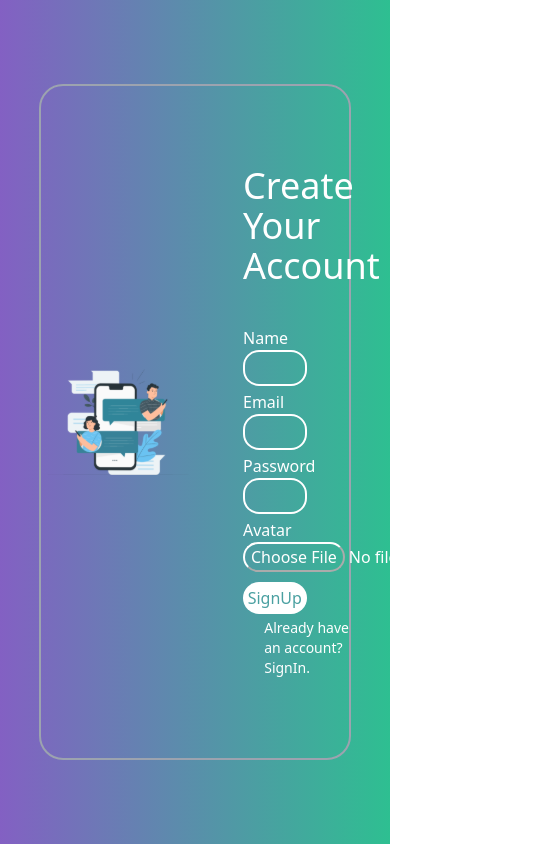
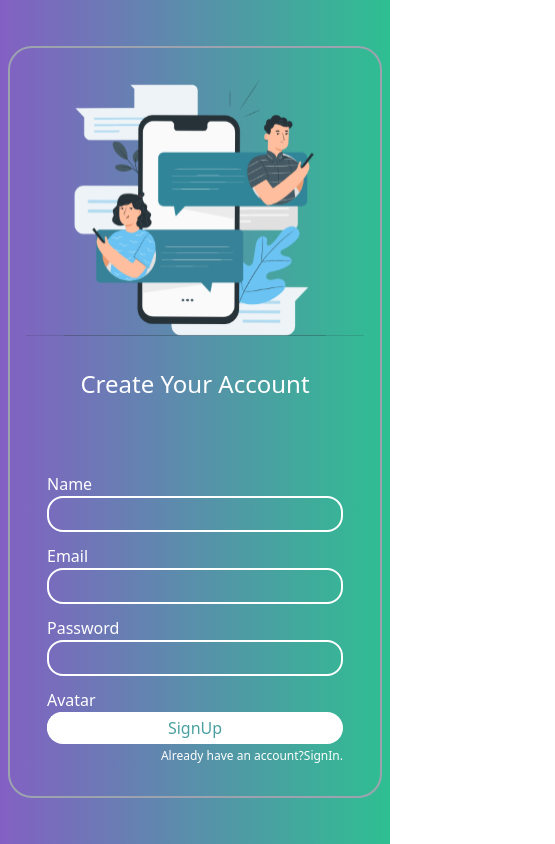
Before and after one commit to kkapil94/chat-app, a React (Vite) app in the folder client/: page /register in a window 390 px wide. Shown: the whole page, 555 px wide, since content can reach past the window. Built offline with nearby package versions, Linux system fonts and the light colour scheme; no server answers.

Commit message:
auth updated

```diff
--- a/client/src/pages/Login.jsx
+++ b/client/src/pages/Login.jsx
@@ -1,7 +1,6 @@
 import React, { useState } from "react";
 import { Link,useNavigate } from "react-router-dom";
 import { toast } from 'react-toastify';
-import 'react-toastify/dist/ReactToastify.css';
 import axios from "axios"
 import { useDispatch } from "react-redux";
 import { clearErrors } from "../actions/chatsActions";
@@ -76,7 +75,7 @@ export default function Login() {
                 </div >
                 <div className="xs:max-md:w-4/5 ">
                 <button type="submit" className="text-[#4aa0a1] h-8 bg-white md:max-lg:w-4/5 xs:max-md:w-full w-3/5 rounded-2xl mb-1">SignIn</button>
-                <Link to ="/register" className="text-sm xs:max-md:text-xs text-white ml-auto block  md:w-4/5 xs:max-md:float-right">Don't have an account?SignUp.</Link>
+                <Link to ="/register" className="text-sm flex md:max-lg:w-4/5 justify-end w-3/5 xs:max-md:text-xs xs:max-md:w-full text-white">Don't have an account?SignUp.</Link>
                 </div>
               </form>
             </div>
--- a/client/src/pages/SignUp.jsx
+++ b/client/src/pages/SignUp.jsx
@@ -42,21 +42,21 @@ export default function SignUp() {
   };
   return (
     <>{loading&&<Loader/>}
-      <div className="h-screen w-screen flex items-center justify-center bg-gradient-to-r from-[#8360c3] to-[#2ebf91]">
-        <div className="flex h-4/5 w-4/5 items-center justify-center border-2 border-gray-400 rounded-3xl">
-          <div className="w-1/2">
-            <img src="/img/hero.svg" />
+      <div className="min-h-screen w-screen xs:max-sm:p-2 sm:max-md:p-8 flex items-center justify-center bg-gradient-to-r from-[#8360c3] to-[#2ebf91]">
+        <div className="flex xs:max-md:flex-col min-h-[80vh] xs:max-sm:w-full xs:max-md:w-11/12 w-4/5 items-center justify-center border-2 border-gray-400 rounded-3xl">
+          <div className="w-1/2 xs:max-md:w-full xs:max-md:mb-8 h-full flex  items-center xs:max-md:mt-8">
+            <img src="/img/hero.svg" className="max-w-full h-4/5 object-cover"/>
           </div>
-          <div className="w-1/2 backdrop:blur-3xl flex flex-col justify-center space-y-10 h-full pl-12">
-            <h1 className="text-4xl text-white">Create Your Account</h1>
+          <div className="w-1/2 xs:max-md:w-full backdrop:blur-3xl flex flex-col justify-center space-y-10 h-full  xs:max-md:mb-8 xs:max-lg:p-0 pl-12">
+            <h1 className="text-4xl xs:max-md:text-2xl md:max-lg:text-3xl text-white xs:max-md:text-center mb-8 ">Create Your Account</h1>
             <div>
               <form
-                className="flex flex-col h-full space-y-12 "
+                className="flex flex-col h-full xs:max-lg:w-full xs:max-md:items-center space-y-14 xs:max-md:space-y-20"
                 onSubmit={handleSubmit}
                 ref={formRef}
               >
-                <div className="flex flex-col justify-around h-[13rem] space-y-1">
-                  <div>
+                <div className="flex flex-col justify-around xs:max-md:items-center h-[10rem] w-full xs:max-md:space-y-3">
+                  <div className="xs:max-md:w-4/5">
                     <label htmlFor="name" className="text-md text-white block">
                       Name
                     </label>
@@ -67,10 +67,10 @@ export default function SignUp() {
                       type="text"
                       onChange={handleChange}
                       required
-                      className="w-3/5 rounded-2xl h-8 bg-transparent border-white border-2 outline-none text-white p-4"
+                      className="w-3/5  md:max-lg:w-4/5 xs:max-md:w-full rounded-2xl h-8 bg-transparent border-white border-2 outline-none text-white p-4"
                     />
                   </div>
-                  <div>
+                  <div className="xs:max-md:w-4/5">
                     <label htmlFor="email" className="text-md text-white block">
                       Email
                     </label>
@@ -81,10 +81,10 @@ export default function SignUp() {
                       type="email"
                       onChange={handleChange}
                       required
-                      className="w-3/5 rounded-2xl h-8 bg-transparent border-white border-2 outline-none text-white p-4"
+                      className="w-3/5  md:max-lg:w-4/5 xs:max-md:w-full rounded-2xl h-8 bg-transparent border-white border-2 outline-none text-white p-4"
                     />
                   </div>
-                  <div>
+                  <div className="xs:max-md:w-4/5">
                     <label
                       htmlFor="password"
                       className="text-md text-white block"
@@ -98,10 +98,10 @@ export default function SignUp() {
                       id="password"
                       onChange={handleChange}
                       required
-                      className="w-3/5 rounded-2xl h-8 bg-transparent border-white border-2 outline-none text-white p-4"
+                      className="w-3/5 md:max-lg:w-4/5 xs:max-md:w-full rounded-2xl h-8 bg-transparent border-white border-2 outline-none text-white p-4"
                     />
                   </div>
-                  <div>
+                  <div className="xs:max-md:w-4/5">
                     <label htmlFor="avatar" className="text-md text-white block">Avatar</label>
                     <input
                       name="file"
@@ -110,20 +110,20 @@ export default function SignUp() {
                       value={user.avatar}
                       onChange={handleChange}
                       required
-                      className="file:bg-transparent file:border-2 file:rounded-2xl file:border-white text-white file:text-white"
+                      className="file:bg-transparent w-3/5 md:max-lg:w-4/5 xs:max-md:w-full file:border-2 file:rounded-2xl file:border-white text-white file:text-white"
                       />
                   </div>
                 </div>
-                <div>
+                <div className="xs:max-md:w-4/5">
                   <button
                     type="submit"
-                    className="text-[#4aa0a1] h-8 bg-white w-3/5 rounded-2xl block mb-1"
+                    className="text-[#4aa0a1] h-8 bg-white md:max-lg:w-4/5 xs:max-md:w-full  w-3/5 rounded-2xl block mb-1"
                   >
                     SignUp
                   </button>
                   <Link
                     to="/login"
-                    className="text-sm text-white ml-auto block w-4/5"
+                    className="text-sm flex md:max-lg:w-4/5 justify-end w-3/5 xs:max-md:text-xs xs:max-md:w-full text-white"
                   >
                     Already have an account?SignIn.
                   </Link>
```
